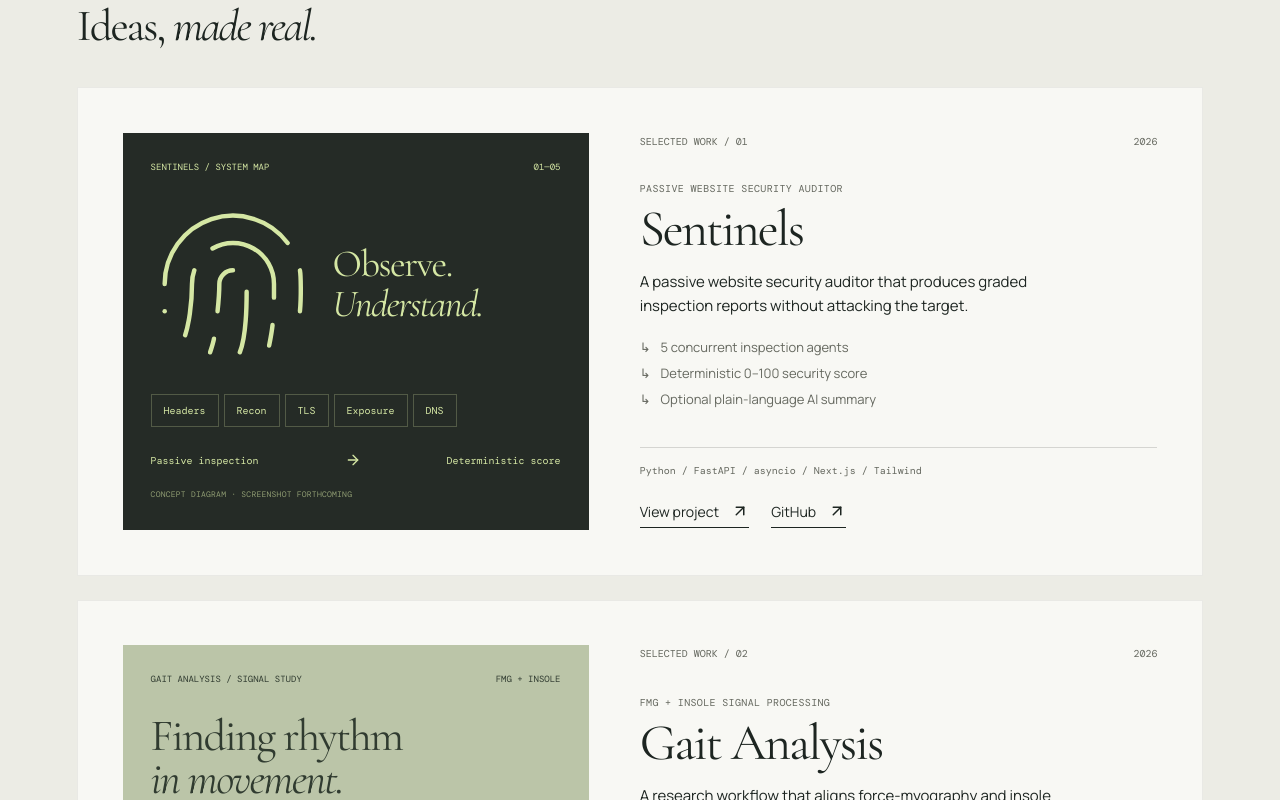
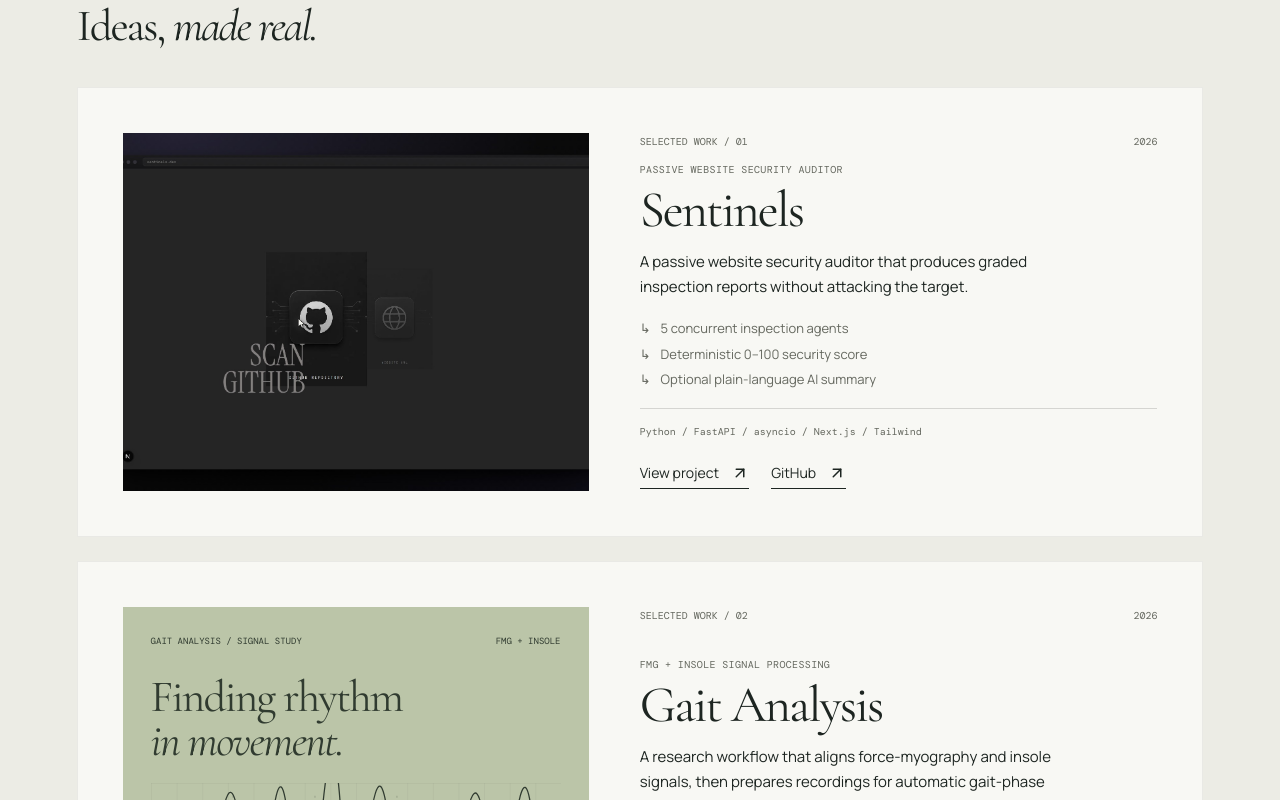
Before and after one commit to MahatvaGoell/MahatvaGoell.github.io, a React (Vite) app: page / in a window 1280 px wide. Shown: the part 2220-3020 px from the top of the page. Built offline with nearby package versions, Linux system fonts and the light colour scheme.

Commit message:
Use supplied Sentinels project artwork

```diff
--- a/src/components/ProjectVisual.jsx
+++ b/src/components/ProjectVisual.jsx
@@ -1,12 +1,9 @@
-import { ArrowRight, Fingerprint, ScanLine } from 'lucide-react'
+import { ScanLine } from 'lucide-react'
+import sentinelsProject from '../assets/sentinels-project.jpeg'
 
-function AuditDiagram() {
-  return <div className="audit-diagram">
-    <div className="visual-caption"><span>SENTINELS / SYSTEM MAP</span><span>01—05</span></div>
-    <div className="audit-core"><Fingerprint strokeWidth={0.65} /><span>Observe.<br /><em>Understand.</em></span></div>
-    <div className="agent-pipeline">{['Headers', 'Recon', 'TLS', 'Exposure', 'DNS'].map((agent) => <span key={agent}>{agent}</span>)}</div>
-    <div className="diagram-flow"><span>Passive inspection</span><ArrowRight size={16} /><span>Deterministic score</span></div>
-    <p className="visual-footnote">CONCEPT DIAGRAM · SCREENSHOT FORTHCOMING</p>
+function SentinelsImage() {
+  return <div className="sentinels-image">
+    <img src={sentinelsProject} alt="Sentinels interface showing a GitHub repository scan" />
   </div>
 }
 
@@ -28,7 +25,7 @@ function GaitDiagram() {
 
 export default function ProjectVisual({ project }) {
   return <div className={`project-visual ${project.slug}`}>
-    {project.slug === 'sentinels' ? <AuditDiagram /> : project.slug === 'gait' ? <GaitDiagram /> : <div className="pending-diagram">
+    {project.slug === 'sentinels' ? <SentinelsImage /> : project.slug === 'gait' ? <GaitDiagram /> : <div className="pending-diagram">
       <div className="visual-caption"><span>PROJECT / 03</span><span>IN PROGRESS</span></div><ScanLine strokeWidth={0.6} className="pending-icon" /><div className="pending-title">A study<br /><em>in progress.</em></div><p className="visual-footnote">PNEUMONIA DETECTION · DOCUMENTATION FORTHCOMING</p>
     </div>}
   </div>
--- a/src/index.css
+++ b/src/index.css
@@ -113,6 +113,8 @@ em { font-weight: inherit; }
 .project-visual > div { width: 100%; height: 100%; min-height: inherit; position: relative; padding: 28px; display: flex; flex-direction: column; justify-content: space-between; transition: transform .7s; }
 .project-visual:hover > div { transform: scale(1.025); }
 .project-visual.sentinels { background: #252b26; color: #d5e7a4; }
+.project-visual.sentinels .sentinels-image { padding: 0; overflow: hidden; background: #101111; }
+.sentinels-image img { width: 100%; height: 100%; min-height: inherit; object-fit: cover; object-position: center; }
 .visual-caption { font: 9px/1.5 var(--mono); display: flex; gap: 12px; justify-content: space-between; }
 .visual-caption span:last-child { text-align: right; }
 .audit-core { display: flex; align-items: center; gap: 18px; padding: 28px 0; }
```
Also changed, not shown: src/assets/sentinels-project.jpeg (added).
